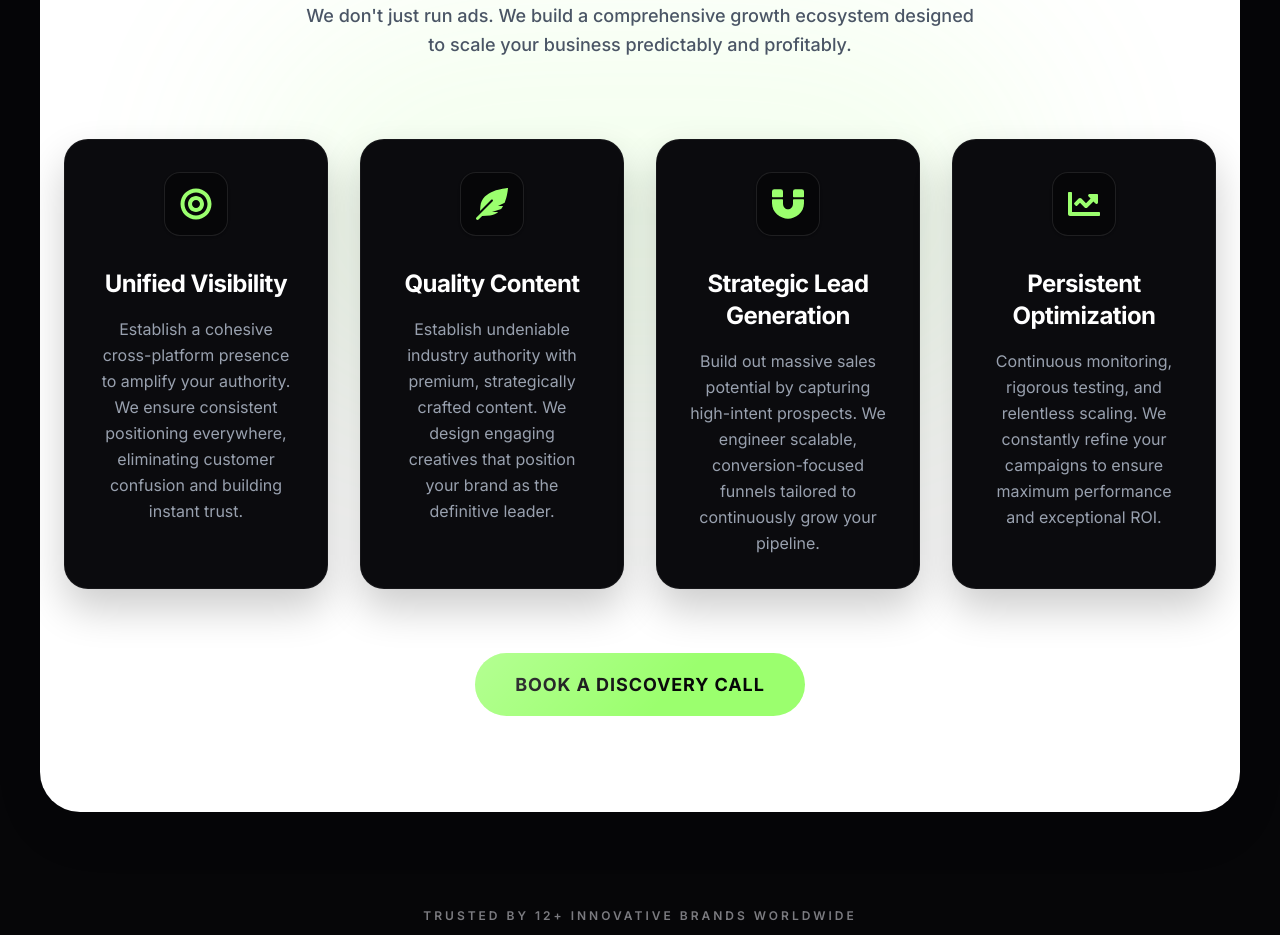
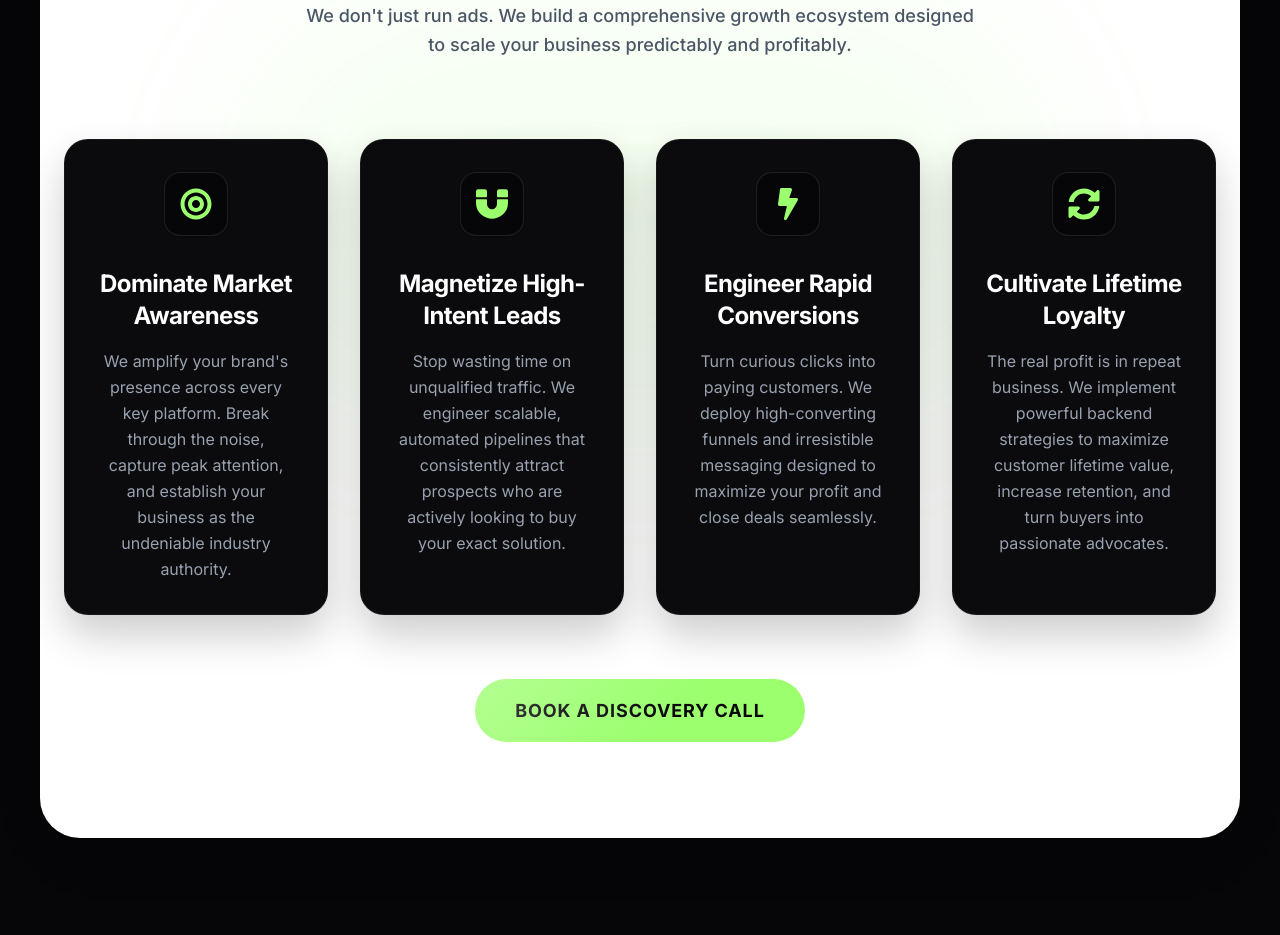
Before and after one commit to einfoengine/ablyart, a Next.js app: page / in a window 1280 px wide. Shown: the part 2560-3495 px from the top of the page. Built offline with nearby package versions, Linux system fonts and the light colour scheme.

Commit message:
Working on services

```diff
--- a/src/components/ValueFocusSection.tsx
+++ b/src/components/ValueFocusSection.tsx
@@ -2,28 +2,28 @@
 
 import React from "react";
 import { motion } from "framer-motion";
-import { FaBullseye, FaFeatherAlt, FaChartLine, FaMagnet } from "react-icons/fa";
+import { FaBullseye, FaMagnet, FaBolt, FaSyncAlt } from "react-icons/fa";
 
 const features = [
   {
-    title: "Unified Visibility",
-    description: "Establish a cohesive cross-platform presence to amplify your authority. We ensure consistent positioning everywhere, eliminating customer confusion and building instant trust.",
+    title: "Dominate Market Awareness",
+    description: "We amplify your brand's presence across every key platform. Break through the noise, capture peak attention, and establish your business as the undeniable industry authority.",
     icon: <FaBullseye size={32} />
   },
   {
-    title: "Quality Content",
-    description: "Establish undeniable industry authority with premium, strategically crafted content. We design engaging creatives that position your brand as the definitive leader.",
-    icon: <FaFeatherAlt size={32} />
-  },
-  {
-    title: "Strategic Lead Generation",
-    description: "Build out massive sales potential by capturing high-intent prospects. We engineer scalable, conversion-focused funnels tailored to continuously grow your pipeline.",
+    title: "Magnetize High-Intent Leads",
+    description: "Stop wasting time on unqualified traffic. We engineer scalable, automated pipelines that consistently attract prospects who are actively looking to buy your exact solution.",
     icon: <FaMagnet size={32} />
   },
   {
-    title: "Persistent Optimization",
-    description: "Continuous monitoring, rigorous testing, and relentless scaling. We constantly refine your campaigns to ensure maximum performance and exceptional ROI.",
-    icon: <FaChartLine size={32} />
+    title: "Engineer Rapid Conversions",
+    description: "Turn curious clicks into paying customers. We deploy high-converting funnels and irresistible messaging designed to maximize your profit and close deals seamlessly.",
+    icon: <FaBolt size={32} />
+  },
+  {
+    title: "Cultivate Lifetime Loyalty",
+    description: "The real profit is in repeat business. We implement powerful backend strategies to maximize customer lifetime value, increase retention, and turn buyers into passionate advocates.",
+    icon: <FaSyncAlt size={32} />
   }
 ];
 
```
